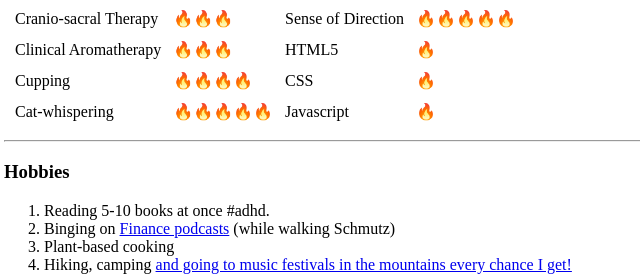
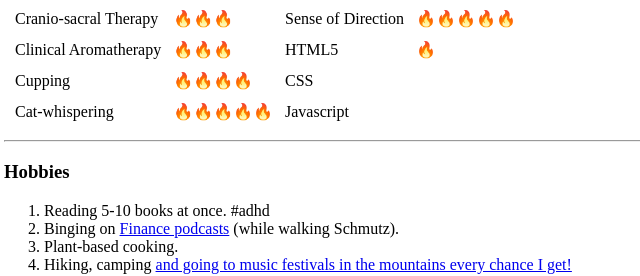
Before and after one commit to DawnCeleste/cv, a plain HTML site: page index.html in a window 1280 px wide. Shown: the part 608-884 px from the top of the page, 4-644 px from the left. Drawn offline with Linux system fonts and the light colour scheme.

Commit message:
added third update of index.html

```diff
--- a/index.html
+++ b/index.html
@@ -62,21 +62,21 @@
                 <td>Cupping</td>
                 <td>🔥🔥🔥🔥</td>
                 <td>CSS</td>
-                <td>🔥</td>
+                <td></td>
             </tr>
             <tr>
                 <td>Cat-whispering</td>
                 <td>🔥🔥🔥🔥🔥</td>
                 <td>Javascript</td>
-                <td>🔥</td>
+                <td></td>
 
             </tr>
          </table><hr size="2">
          <h3>Hobbies</h3>
         <ol>
-            <li>Reading 5-10 books at once #adhd.</li>
-            <li>Binging on <a href="https://affordanything.com/podcast/">Finance podcasts</a>  (while walking Schmutz)</li>
-            <li>Plant-based cooking</li>
+            <li>Reading 5-10 books at once. #adhd</li>
+            <li>Binging on <a href="https://affordanything.com/podcast/">Finance podcasts</a>  (while walking Schmutz).</li>
+            <li>Plant-based cooking.</li>
             <li>Hiking, camping <a href="https://www.youtube.com/watch?v=RIqNRjUJM_8">and going to music festivals in the mountains every chance I get!</a></li>
         </ol>
       <h3><a href="Contact.html">Contact Me</a></h3>
```
